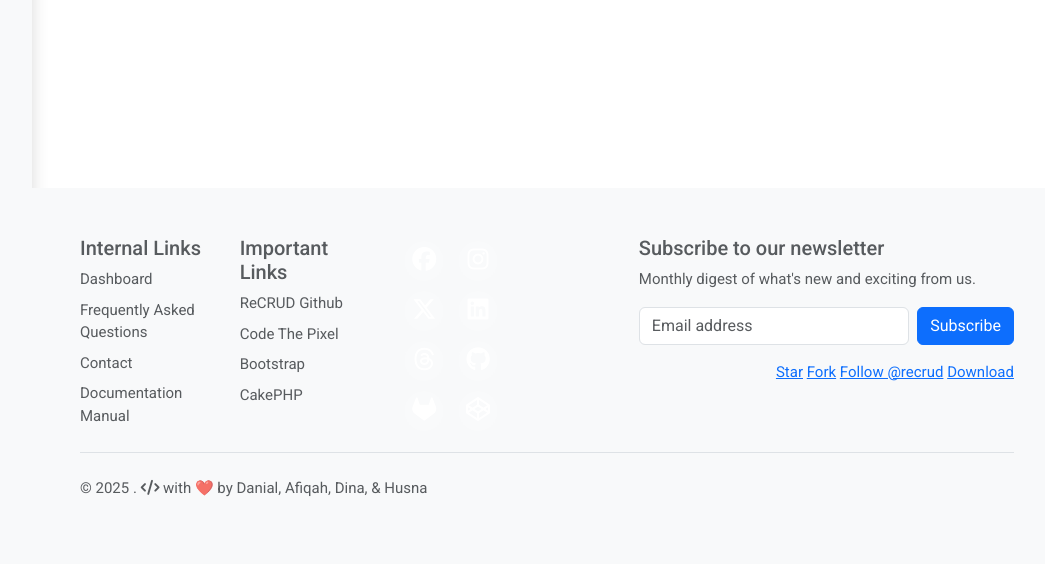
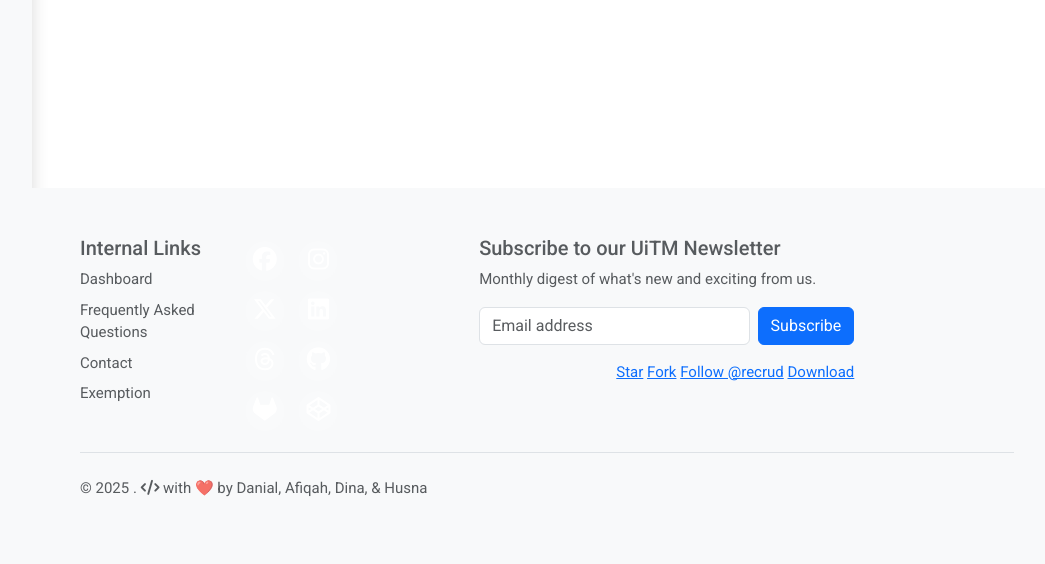
Before and after one commit to DanialZ07/ceas2, a CakePHP app: the page made by templates/Admin/Faqs/add.php in a window 1280 px wide. Shown: the part 666-1230 px from the top of the page, without its empty margins (218-1263 px from the left). Run offline with PHP 8.4 and a stand-in for CakePHP, Linux system fonts and the light colour scheme; the template is opened without the code that fills it, so the values that code supplies are empty; form fields are guessed from the names that the template uses; some libraries are stand-ins or nearby versions; some web fonts are replaced.

Commit message:
Update default.php

```diff
--- a/templates/layout/default.php
+++ b/templates/layout/default.php
@@ -134,19 +134,10 @@ $a_name = $this->request->getParam('action');
                                 </li>
                                 <li class="nav-item mb-2"><?= $this->Html->link(__('Frequently Asked Questions'), ['controller' => 'Faqs', 'action' => 'index', 'prefix' => false], ['class' => 'nav-link p-0 text-muted', 'escape' => false]) ?></li>
                                 <li class="nav-item mb-2"><?= $this->Html->link(__('Contact'), ['controller' => 'Contacts', 'action' => 'add', 'prefix' => false], ['class' => 'nav-link p-0 text-muted', 'escape' => false]) ?></li>
-                                <li class="nav-item mb-2"><?= $this->Html->link(__('Documentation Manual'), ['controller' => 'Pages', 'action' => 'manual', 'prefix' => false], ['class' => 'nav-link p-0 text-muted', 'escape' => false]) ?></li>
+                                <li class="nav-item mb-2"><?= $this->Html->link(__('Exemption'), ['controller' => 'Exemptions', 'action' => 'add', 'prefix' => false], ['class' => 'nav-link p-0 text-muted', 'escape' => false]) ?></li>
                             </ul>
                         </div>
 
-                        <div class="col-6 col-md-2 mb-3">
-                            <h5>Important Links</h5>
-                            <ul class="nav flex-column">
-                                <li class="nav-item mb-2"><a href="https://github.com/Asyraf-wa" class="nav-link p-0 text-muted" target="_blank">ReCRUD Github</a></li>
-                                <li class="nav-item mb-2"><a href="https:/codethepixel.com" class="nav-link p-0 text-muted" target="_blank">Code The Pixel</a></li>
-                                <li class="nav-item mb-2"><a href="hhttps://getbootstrap.com/" class="nav-link p-0 text-muted" target="_blank">Bootstrap</a></li>
-                                <li class="nav-item mb-2"><a href="https://cakephp.org/" class="nav-link p-0 text-muted" target="_blank">CakePHP</a></li>
-                            </ul>
-                        </div>
 
                         <div class="col-6 col-md-2 mb-3">
                             <a class="hover-fx"><i class="fa-brands fa-facebook fs-4"></i></a>
@@ -161,7 +152,7 @@ $a_name = $this->request->getParam('action');
 
                         <div class="col-md-5 offset-md-1 mb-3">
                             <form>
-                                <h5>Subscribe to our newsletter</h5>
+                                <h5>Subscribe to our UiTM Newsletter</h5>
                                 <p>Monthly digest of what's new and exciting from us.</p>
                                 <div class="d-flex flex-column flex-sm-row w-100 gap-2">
                                     <label for="newsletter1" class="visually-hidden">Email address</label>
```
